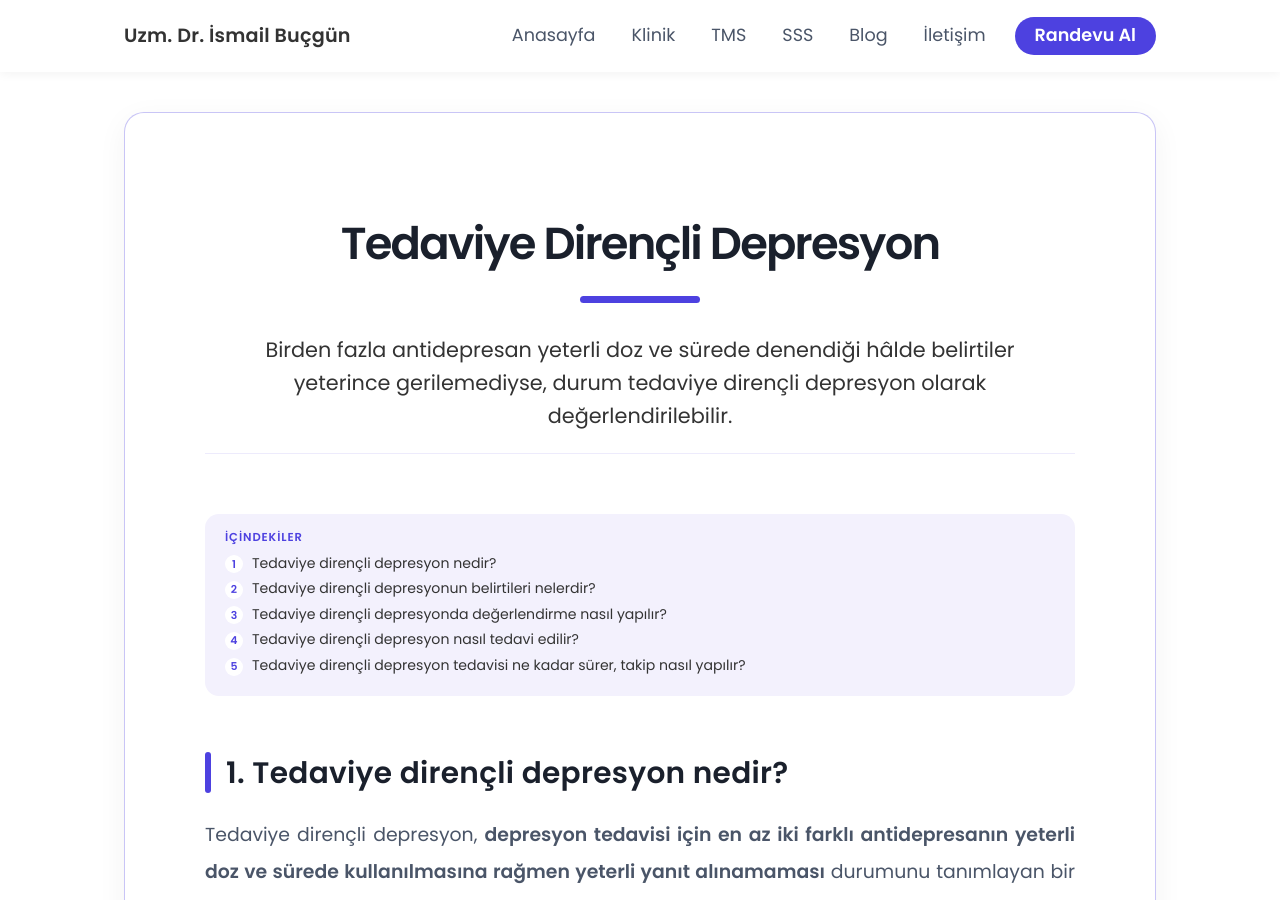
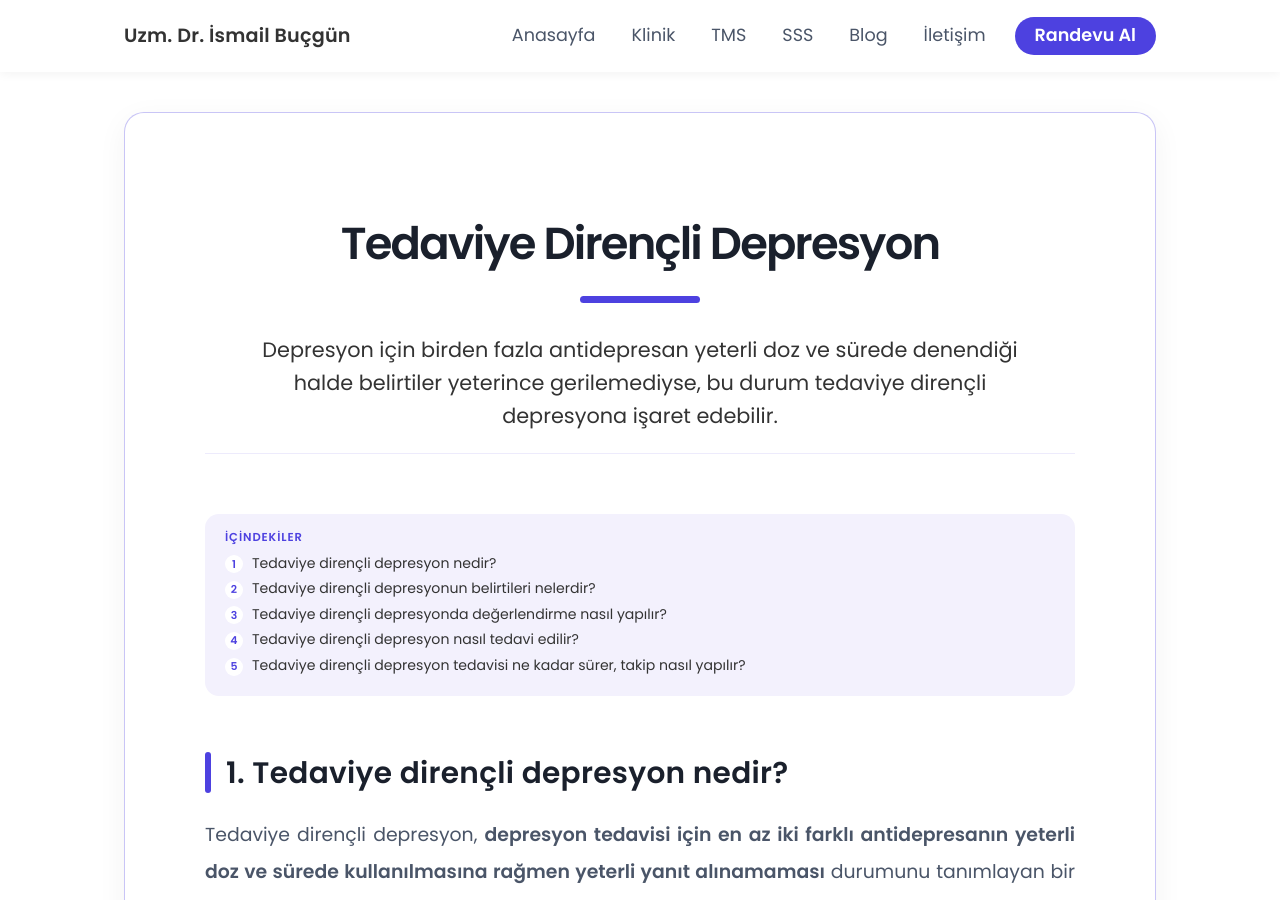
Before and after one commit to ibucgun/ibucgun.github.io, a Jekyll site: the page built from tedaviye-direncli-depresyon.html, in a window 1280 px wide and 900 px high. Built offline with Jekyll 4.4.1, drawn with Linux system fonts in a browser that asks for light colours.

Commit message:
Update tedaviye-direncli-depresyon.html

```diff
--- a/tedaviye-direncli-depresyon.html
+++ b/tedaviye-direncli-depresyon.html
@@ -2,7 +2,7 @@
 layout: hastalik
 title: Tedaviye Dirençli Depresyon
 description: "Tedaviye dirençli depresyon nedir, nasıl değerlendirilir? İlaç düzenlemesi, esketamin, psikoterapi, TMS, derin TMS ve EKT gibi tedavi seçenekleri."
-lead: "Birden fazla antidepresan yeterli doz ve sürede denendiği hâlde belirtiler yeterince gerilemediyse, durum tedaviye dirençli depresyon olarak değerlendirilebilir."
+lead: "Depresyon için birden fazla antidepresan yeterli doz ve sürede denendiği halde belirtiler yeterince gerilemediyse, bu durum tedaviye dirençli depresyona işaret edebilir."
 noindex: true
 sitemap:
   exclude: 'yes'
```
